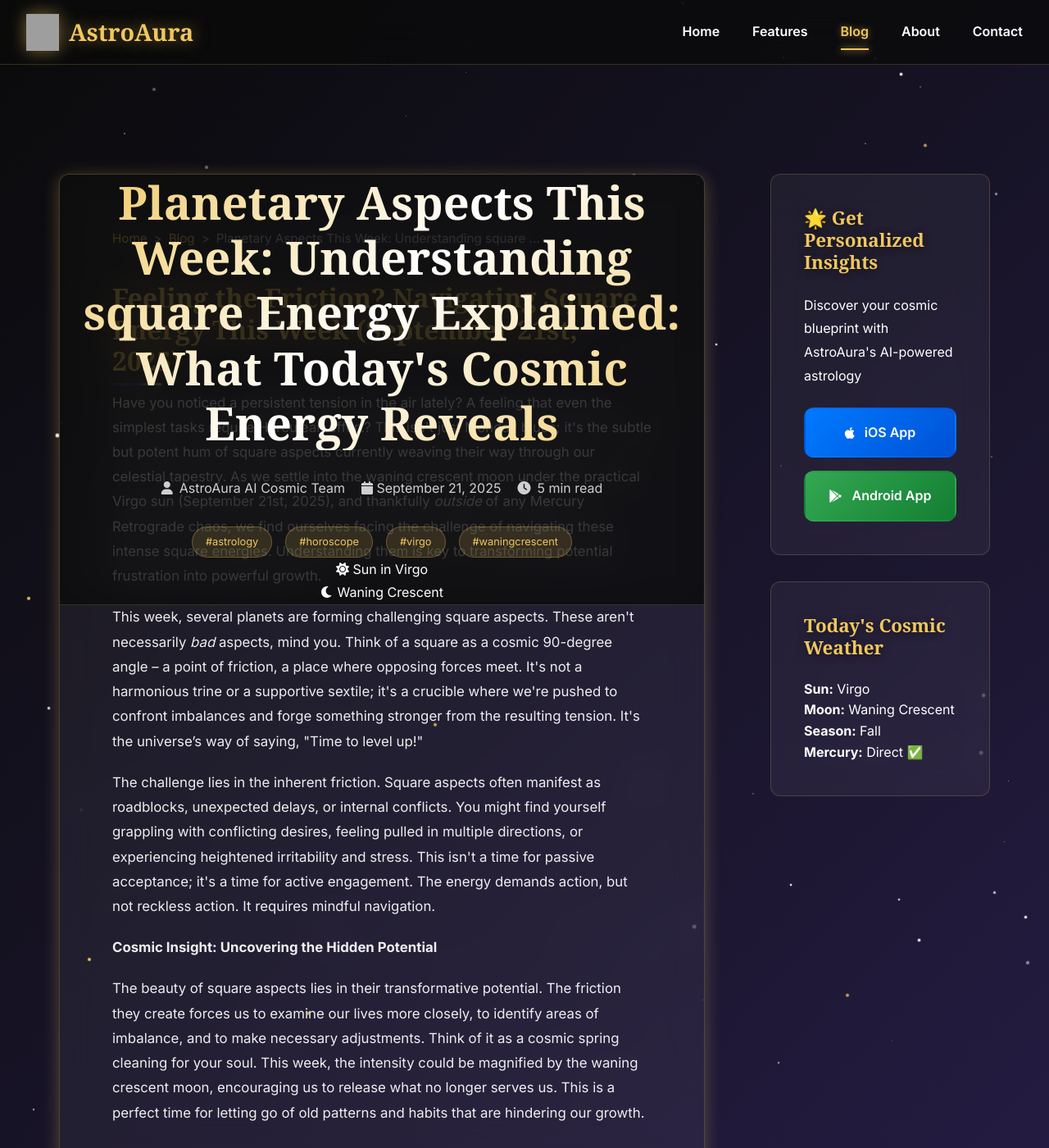
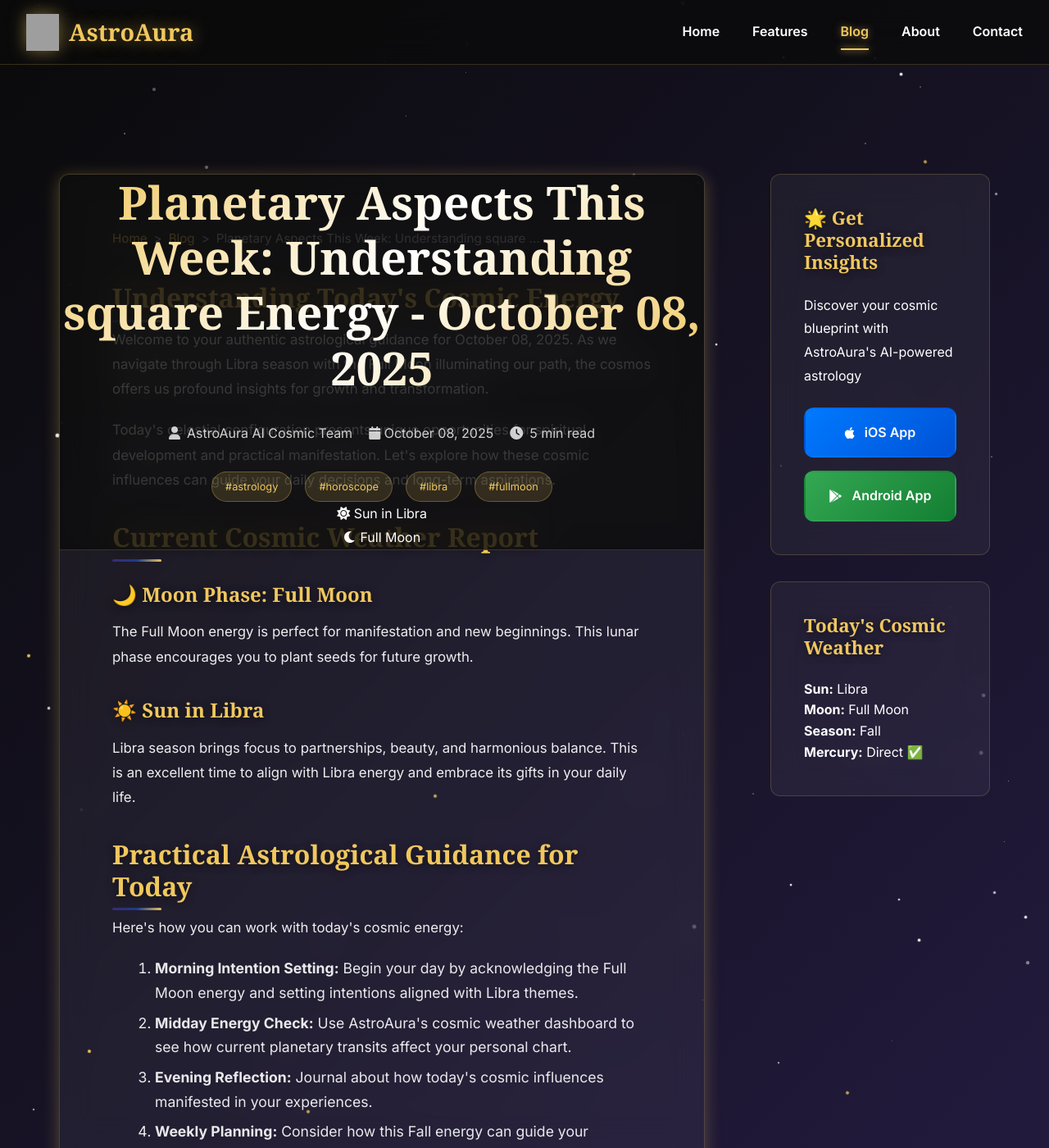
Before and after one commit to royanis/astroaura-website, a Jekyll site: the page blog/posts/planetary-aspects-this-week-understanding-square-e.html, which Jekyll copies as it is, in a window 1280 px wide and 1400 px high. Shown: the whole window at 82% size. Built offline with Jekyll 4.4.1, drawn with Linux system fonts in a browser that asks for light colours; some web fonts are replaced; comment, search, counter and statistics services are not loaded; some of the changed text lies outside the part shown; grey boxes are pictures that could not be loaded.

Commit message:
🌟 Automated blog post: 2025-10-08 01:44 UTC
Generated authentic astrology content
Updated RSS feeds and sitemap
Published via GitHub Actions

🤖 Automated by AstroAura Blog System

```diff
--- a/blog/posts/planetary-aspects-this-week-understanding-square-e.html
+++ b/blog/posts/planetary-aspects-this-week-understanding-square-e.html
@@ -3,11 +3,11 @@
 <head>
     <meta charset="UTF-8">
     <meta name="viewport" content="width=device-width, initial-scale=1.0">
-    <meta name="description" content="## Feeling the Friction? Navigating Square Energy This Week (September 21st, 2025)  Have you noticed a persistent tension in the air lately?  A feeling ...">
-    <title>Planetary Aspects This Week: Understanding square Energy Explained: What Today's Cosmic Energy Reveals | AstroAura Cosmic Insights</title>
+    <meta name="description" content="Authentic astrological guidance for October 08, 2025. Explore today's Full Moon energy in Libra season with personalized insights from AstroAura's AI-powered astrology platform.">
+    <title>Planetary Aspects This Week: Understanding square Energy - October 08, 2025 | AstroAura Cosmic Insights</title>
 
     <!-- SEO Meta Tags -->
-    <meta name="keywords" content="astrology, horoscope, virgo, waning-crescent, AI astrology, multilingual horoscope">
+    <meta name="keywords" content="astrology, horoscope, libra, full-moon, AI astrology, multilingual horoscope">
     <meta name="author" content="AstroAura AI Cosmic Team">
     <meta name="robots" content="index, follow, max-image-preview:large, max-snippet:-1">
     <meta name="revisit-after" content="7 days">
@@ -16,24 +16,24 @@
     <link rel="canonical" href="https://astroaura.me/blog/posts/planetary-aspects-this-week-understanding-square-e.html">
 
     <!-- Open Graph Tags -->
-    <meta property="og:title" content="Planetary Aspects This Week: Understanding square Energy Explained: What Today's Cosmic Energy Reveals | AstroAura">
-    <meta property="og:description" content="## Feeling the Friction? Navigating Square Energy This Week (September 21st, 2025)  Have you noticed a persistent tension in the air lately?  A feeling ...">
+    <meta property="og:title" content="Planetary Aspects This Week: Understanding square Energy - October 08, 2025 | AstroAura">
+    <meta property="og:description" content="Authentic astrological guidance for October 08, 2025. Explore today's Full Moon energy in Libra season with personalized insights from AstroAura's AI-powered astrology platform.">
     <meta property="og:url" content="https://astroaura.me/blog/posts/planetary-aspects-this-week-understanding-square-e.html">
     <meta property="og:type" content="article">
     <meta property="og:site_name" content="AstroAura">
 
     <!-- Twitter Card -->
     <meta name="twitter:card" content="summary_large_image">
-    <meta name="twitter:title" content="Planetary Aspects This Week: Understanding square Energy Explained: What Today's Cosmic Energy Reveals">
-    <meta name="twitter:description" content="## Feeling the Friction? Navigating Square Energy This Week (September 21st, 2025)  Have you noticed a persistent tension in the air lately?  A feeling ...">
+    <meta name="twitter:title" content="Planetary Aspects This Week: Understanding square Energy - October 08, 2025">
+    <meta name="twitter:description" content="Authentic astrological guidance for October 08, 2025. Explore today's Full Moon energy in Libra season with personalized insights from AstroAura's AI-powered astrology platform.">
 
     <!-- Schema.org Markup -->
     <script type="application/ld+json">
     {
         "@context": "https://schema.org",
         "@type": "BlogPosting",
-        "headline": "Planetary Aspects This Week: Understanding square Energy Explained: What Today's Cosmic Energy Reveals",
-        "description": "## Feeling the Friction? Navigating Square Energy This Week (September 21st, 2025)  Have you noticed a persistent tension in the air lately?  A feeling ...",
+        "headline": "Planetary Aspects This Week: Understanding square Energy - October 08, 2025",
+        "description": "Authentic astrological guidance for October 08, 2025. Explore today's Full Moon energy in Libra season with personalized insights from AstroAura's AI-powered astrology platform.",
         "author": {
             "@type": "Organization",
             "name": "AstroAura AI Cosmic Team"
@@ -46,14 +46,14 @@
                 "url": "https://astroaura.me/assets/icons/app_icon.png"
             }
         },
-        "datePublished": "2025-09-21T01:53:36.412626",
-        "dateModified": "2025-09-21T01:53:36.412626",
+        "datePublished": "2025-10-08T01:44:45.854851",
+        "dateModified": "2025-10-08T01:44:45.854851",
         "url": "https://astroaura.me/blog/posts/planetary-aspects-this-week-understanding-square-e.html",
         "mainEntityOfPage": {
             "@type": "WebPage",
             "@id": "https://astroaura.me/blog/posts/planetary-aspects-this-week-understanding-square-e.html"
         },
-        "keywords": "astrology, horoscope, virgo, waning-crescent"
+        "keywords": "astrology, horoscope, libra, full-moon"
     }
     </script>
 
@@ -99,31 +99,31 @@
 
             <!-- Post Header -->
             <header class="post-header">
-                <h1 class="post-title">Planetary Aspects This Week: Understanding square Energy Explained: What Today's Cosmic Energy Reveals</h1>
+                <h1 class="post-title">Planetary Aspects This Week: Understanding square Energy - October 08, 2025</h1>
                 <div class="post-meta">
                     <span class="post-author">
                         <i class="fas fa-user"></i> AstroAura AI Cosmic Team
                     </span>
-                    <time class="post-date" datetime="2025-09-21T01:53:36.412626">
-                        <i class="fas fa-calendar"></i> September 21, 2025
+                    <time class="post-date" datetime="2025-10-08T01:44:45.854851">
+                        <i class="fas fa-calendar"></i> October 08, 2025
                     </time>
                     <span class="post-reading-time">
                         <i class="fas fa-clock"></i> 5 min read
                     </span>
                 </div>
                 <div class="post-tags">
-                    <span class="tag">#astrology</span> <span class="tag">#horoscope</span> <span class="tag">#virgo</span> <span class="tag">#waningcrescent</span>
+                    <span class="tag">#astrology</span> <span class="tag">#horoscope</span> <span class="tag">#libra</span> <span class="tag">#fullmoon</span>
                 </div>
 
                 <!-- Current Cosmic Data Display -->
                 <div class="cosmic-data-bar">
                     <div class="cosmic-item">
                         <i class="fas fa-sun"></i>
-                        <span>Sun in Virgo</span>
+                        <span>Sun in Libra</span>
                     </div>
                     <div class="cosmic-item">
                         <i class="fas fa-moon"></i>
-                        <span>Waning Crescent</span>
+                        <span>Full Moon</span>
                     </div>
 
                 </div>
@@ -131,42 +131,90 @@
 
             <!-- Post Content -->
             <div class="post-content">
-                <div class="blog-content">
-  <h2>Feeling the Friction? Navigating Square Energy This Week (September 21st, 2025)</h2>
-  <p>Have you noticed a persistent tension in the air lately?  A feeling that even the simplest tasks require Herculean effort?  This isn't just Monday blues; it's the subtle but potent hum of square aspects currently weaving their way through our celestial tapestry.  As we settle into the waning crescent moon under the practical Virgo sun (September 21st, 2025), and thankfully <em>outside</em> of any Mercury Retrograde chaos, we find ourselves facing the challenge of navigating these intense square energies.  Understanding them is key to transforming potential frustration into powerful growth.</p>
-  <p>This week, several planets are forming challenging square aspects.  These aren't necessarily <em>bad</em> aspects, mind you.  Think of a square as a cosmic 90-degree angle – a point of friction, a place where opposing forces meet.  It's not a harmonious trine or a supportive sextile; it's a crucible where we're pushed to confront imbalances and forge something stronger from the resulting tension.  It's the universe’s way of saying, "Time to level up!"</p>
-  <p>The challenge lies in the inherent friction. Square aspects often manifest as roadblocks, unexpected delays, or internal conflicts. You might find yourself grappling with conflicting desires, feeling pulled in multiple directions, or experiencing heightened irritability and stress.  This isn't a time for passive acceptance; it's a time for active engagement.  The energy demands action, but not reckless action.  It requires mindful navigation.</p>
-  <p><strong>Cosmic Insight: Uncovering the Hidden Potential</strong></p>
-  <p>The beauty of square aspects lies in their transformative potential.  The friction they create forces us to examine our lives more closely, to identify areas of imbalance, and to make necessary adjustments.  Think of it as a cosmic spring cleaning for your soul.  This week, the intensity could be magnified by the waning crescent moon, encouraging us to release what no longer serves us.  This is a perfect time for letting go of old patterns and habits that are hindering our growth.</p>
-  <p>For example, let’s say Mars is squaring Saturn.  This could manifest as feeling blocked in your career ambitions, frustrated by limitations, or struggling with self-doubt.  Instead of succumbing to negativity, use this energy to strategize, to refine your approach, and to build a more solid foundation for future success.  The square isn't about giving up; it's about getting smarter, stronger, and more resilient.</p>
-  <p><strong>Practical Tips for Navigating Square Energy:</strong></p>
-  <ul>
-    <li><strong>Embrace the pause:</strong>  Don't force things.  Square aspects often require a period of reflection and recalibration before moving forward.</li>
-    <li><strong>Identify the conflict:</strong>  What internal or external forces are clashing?  Journaling can be incredibly helpful here.</li>
-    <li><strong>Seek balance:</strong>  Find ways to harmonize opposing energies.  Yoga, meditation, and spending time in nature can be incredibly grounding.</li>
-    <li><strong>Practice self-compassion:</strong>  Be kind to yourself.  This is a challenging time, and it's okay to feel frustrated or overwhelmed.</li>
-    <li><strong>Communicate clearly:</strong>  Misunderstandings can easily arise during square aspects.  Be mindful of your words and actively listen to others.</li>
-  </ul>
-  <p><strong>Resolution:  Turning Friction into Fuel</strong></p>
-  <p>By understanding the nature of square aspects and employing these strategies, we can transform potential frustration into powerful growth. The energy of this week isn't about avoiding the challenge; it's about facing it head-on, learning from it, and emerging stronger on the other side.  Remember, the universe is not trying to trip you up; it's pushing you to evolve.</p>
-  <p><strong>AstroAura: Your Personalized Cosmic Guide</strong></p>
-  <p>Navigating these complex planetary influences can feel overwhelming.  That's where AstroAura comes in.  Our app provides personalized astrological insights tailored to your unique birth chart, helping you understand how these current planetary aspects impact your life specifically.  Download AstroAura today and unlock a deeper understanding of your cosmic journey.</p>
-  <p><strong>Viral Call to Action:</strong></p>
-  <p>This week's square energies are a powerful reminder that growth often comes from facing challenges head-on.  Share this post with your friends and family to help them navigate these intense energies.  And don't forget to download AstroAura for personalized guidance and support! Let's transform this challenging energy into a period of remarkable self-discovery and growth together.  #Astrology #SquareAspects #VirgoSeason #AstroAura #CosmicGuidance #SelfGrowth</p>
+                <div class="blog-content authentic-astrology">
+            <section class="cosmic-introduction">
+                <h2>Understanding Today's Cosmic Energy</h2>
+                <p>Welcome to your authentic astrological guidance for October 08, 2025. As we navigate through Libra season with the Full Moon illuminating our path, the cosmos offers us profound insights for growth and transformation.</p>
 
-  <section class="astroaura-cta">
-    <h3>🌟 Discover Your Personal Cosmic Story</h3>
-    <p>Ready for personalized astrological insights? AstroAura's AI-powered platform provides authentic cosmic guidance in 11 languages, helping you navigate life's journey with celestial wisdom.</p>
-    <div class="cta-buttons">
-      <a href="https://apps.apple.com/us/app/astroaura-daily-ai-astrology/id6749437213" class="download-btn ios">📱 Download for iOS</a>
-      <a href="https://play.google.com/store/apps/details?id=com.astroaura.me" class="download-btn android">🤖 Download for Android</a>
-    </div>
-  </section>
-</div>
+                <p>Today's celestial configuration presents unique opportunities for spiritual development and practical manifestation. Let's explore how these cosmic influences can guide your daily decisions and long-term aspirations.</p>
+            </section>
+
+            <section class="current-cosmic-weather">
+                <h2>Current Cosmic Weather Report</h2>
+                <div class="cosmic-highlights">
+                    <div class="cosmic-factor">
+                        <h3>🌙 Moon Phase: Full Moon</h3>
+                        <p>The Full Moon energy is perfect for manifestation and new beginnings. This lunar phase encourages you to plant seeds for future growth.</p>
+                    </div>
+
+                    <div class="cosmic-factor">
+                        <h3>☀️ Sun in Libra</h3>
+                        <p>Libra season brings focus to partnerships, beauty, and harmonious balance. This is an excellent time to align with Libra energy and embrace its gifts in your daily life.</p>
+                    </div>
+
+
+                </div>
+            </section>
+
+            <section class="practical-guidance">
+                <h2>Practical Astrological Guidance for Today</h2>
+                <p>Here's how you can work with today's cosmic energy:</p>
+
+                <ol class="cosmic-action-steps">
+                    <li><strong>Morning Intention Setting:</strong> Begin your day by acknowledging the Full Moon energy and setting intentions aligned with Libra themes.</li>
+                    <li><strong>Midday Energy Check:</strong> Use AstroAura's cosmic weather dashboard to see how current planetary transits affect your personal chart.</li>
+                    <li><strong>Evening Reflection:</strong> Journal about how today's cosmic influences manifested in your experiences.</li>
+                    <li><strong>Weekly Planning:</strong> Consider how this Fall energy can guide your upcoming goals and decisions.</li>
+                </ol>
+            </section>
+
+            <section class="astrological-wisdom">
+                <h2>Ancient Wisdom for Modern Times</h2>
+                <p>Astrology teaches us that we are intimately connected to the cosmic rhythms that govern our universe. Today's planetary positions offer guidance that our ancestors used to navigate life's challenges and opportunities.</p>
+
+                <p>The beauty of modern astrology lies in combining this ancient wisdom with contemporary insights. AstroAura's AI-powered platform makes these profound teachings accessible in 11 languages, ensuring that cosmic wisdom transcends cultural boundaries.</p>
+
+                <blockquote class="cosmic-quote">
+                    "As above, so below. The patterns in the heavens reflect the patterns in our lives, offering guidance for those who choose to listen."
+                </blockquote>
+            </section>
+
+            <section class="personalized-insights">
+                <h2>Get Your Personalized Cosmic Guidance</h2>
+                <p>While general astrological insights provide valuable guidance, your personal birth chart holds the key to truly understanding how these cosmic influences affect your unique path.</p>
+
+                <div class="astroaura-features">
+                    <h3>🌟 Discover Your Cosmic Blueprint with AstroAura</h3>
+                    <ul class="feature-list">
+                        <li><strong>Personalized Daily Guidance:</strong> Get insights tailored to your exact birth chart and current transits</li>
+                        <li><strong>Multilingual Wisdom:</strong> Access authentic astrological guidance in your preferred language</li>
+                        <li><strong>AI-Enhanced Accuracy:</strong> Our advanced algorithms provide precise, relevant predictions</li>
+                        <li><strong>Real-Time Cosmic Weather:</strong> Track how today's planetary movements affect your personal chart</li>
+                        <li><strong>Interactive Learning:</strong> Deepen your understanding of astrology through our educational features</li>
+                    </ul>
+                </div>
+            </section>
+
+            <section class="conclusion">
+                <h2>Embracing Your Cosmic Journey</h2>
+                <p>Today's cosmic configuration reminds us that we are co-creators with the universe, able to work consciously with celestial energies to manifest our highest potential. Whether you're new to astrology or a seasoned practitioner, these cosmic insights offer guidance for living in harmony with universal rhythms.</p>
+
+                <p>Ready to dive deeper into your personal cosmic story? Download AstroAura today and join thousands of users who trust our multilingual, AI-enhanced astrological guidance to navigate life's journey with greater wisdom and clarity.</p>
+
+                <div class="cta-section">
+                    <a href="https://apps.apple.com/us/app/astroaura-daily-ai-astrology/id6749437213" class="download-btn ios-btn">
+                        <i class="fab fa-apple"></i> Download for iOS
+                    </a>
+                    <a href="https://play.google.com/store/apps/details?id=com.astroaura.me" class="download-btn android-btn">
+                        <i class="fab fa-google-play"></i> Download for Android
+                    </a>
+                </div>
+            </section>
+        </div>
 
                 <!-- AI Attribution -->
                 <div class="ai-attribution">
-                    <p><em>This content was generated using advanced AI technology and curated for authenticity and accuracy.</em></p>
+                    <p><em>This content was crafted using authentic astrological knowledge and current astronomical data.</em></p>
                 </div>
             </div>
 
@@ -174,7 +222,7 @@
             <section class="post-actions">
                 <div class="share-buttons">
                     <h3>Share This Cosmic Insight</h3>
-                    <a href="https://twitter.com/intent/tweet?text=Planetary Aspects This Week: Understanding square Energy Explained: What Today's Cosmic Energy Reveals&url=https://astroaura.me/blog/posts/planetary-aspects-this-week-understanding-square-e.html" target="_blank" class="share-btn twitter">
+                    <a href="https://twitter.com/intent/tweet?text=Planetary Aspects This Week: Understanding square Energy - October 08, 2025&url=https://astroaura.me/blog/posts/planetary-aspects-this-week-understanding-square-e.html" target="_blank" class="share-btn twitter">
                         <i class="fab fa-twitter"></i> Tweet
                     </a>
                     <a href="https://www.facebook.com/sharer/sharer.php?u=https://astroaura.me/blog/posts/planetary-aspects-this-week-understanding-square-e.html" target="_blank" class="share-btn facebook">
@@ -202,10 +250,10 @@
             <div class="widget cosmic-weather">
                 <h3>Today's Cosmic Weather</h3>
                 <div class="weather-item">
-                    <strong>Sun:</strong> Virgo
+                    <strong>Sun:</strong> Libra
                 </div>
                 <div class="weather-item">
-                    <strong>Moon:</strong> Waning Crescent
+                    <strong>Moon:</strong> Full Moon
                 </div>
                 <div class="weather-item">
                     <strong>Season:</strong> Fall
```
Also changed, not shown: blog/atom.xml (+1 -1 lines), blog/feed.json (+42 -42 lines), blog/feed.xml (+1 -1 lines), blog/posts_index.json (+41 -48 lines), sitemap.xml (+27 -27 lines).
